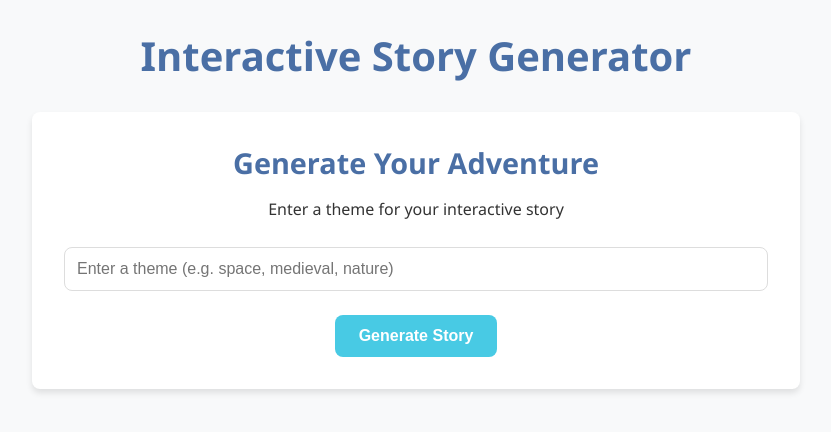
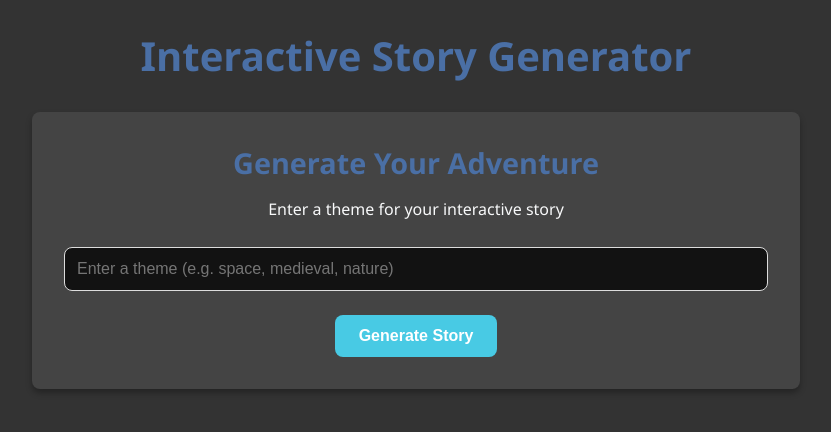
Before and after one commit to NoYume/Choose-Your-Adventure, a React (Vite) app in the folder frontend/: page / in a window 1280 px wide. Shown: the top 432 px of the page, without its empty margins (224-1055 px from the left). Built offline with nearby package versions, Linux system fonts and the light colour scheme.

Commit message:
chore: Updated Background Color

```diff
--- a/frontend/src/App.css
+++ b/frontend/src/App.css
@@ -2,13 +2,13 @@
   --primary-color: #4a6fa5;
   --secondary-color: #166d89;
   --accent-color: #48cae4;
-  --text-color: #333;
-  --background-color: #f8f9fa;
-  --card-background: #ffffff;
+  --text-color: #f8f9fa;
+  --background-color: #333333;
+  --card-background: #444444;
   --success-color: #4caf50;
   --error-color: #f44336;
   --border-radius: 8px;
-  --box-shadow: 0 4px 6px rgba(0, 0, 0, 0.1);
+  --box-shadow: 0 4px 6px rgba(0, 0, 0, 0.3);
 }
 
 * {
--- a/frontend/src/components/StoryGame.jsx
+++ b/frontend/src/components/StoryGame.jsx
@@ -53,7 +53,7 @@ function StoryGame({story, onNewStory}) {
                 {isEnding ?
                     <div className="story-ending">
                         <h3>{isWinningEnding ? "Congratulations" : "The End"}</h3>
-                        {isWinningEnding ? "You reached a winning ending" : "Your adventure has ended."}
+                        {isWinningEnding ? "You reached the winning ending" : "You reached the bad ending"}
                     </div>
                     :
                     <div className="story-options">
--- a/frontend/src/index.css
+++ b/frontend/src/index.css
@@ -3,9 +3,9 @@
   line-height: 1.5;
   font-weight: 400;
 
-  color-scheme: light dark;
-  color: #333;
-  background-color: #f8f9fa;
+  color-scheme: dark;
+  color: #f8f9fa;
+  background-color: #333333;
 
   font-synthesis: none;
   text-rendering: optimizeLegibility;
```
